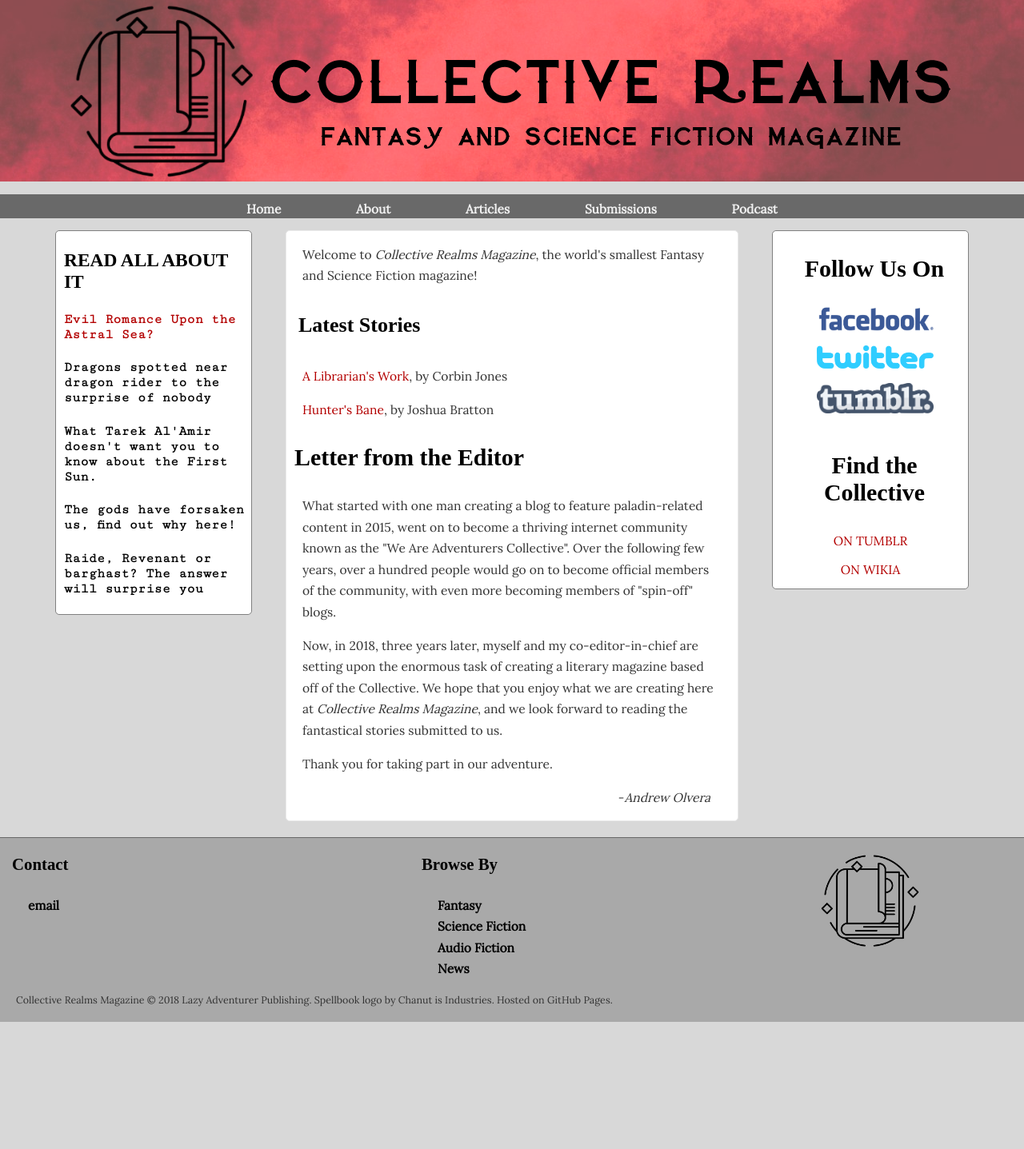
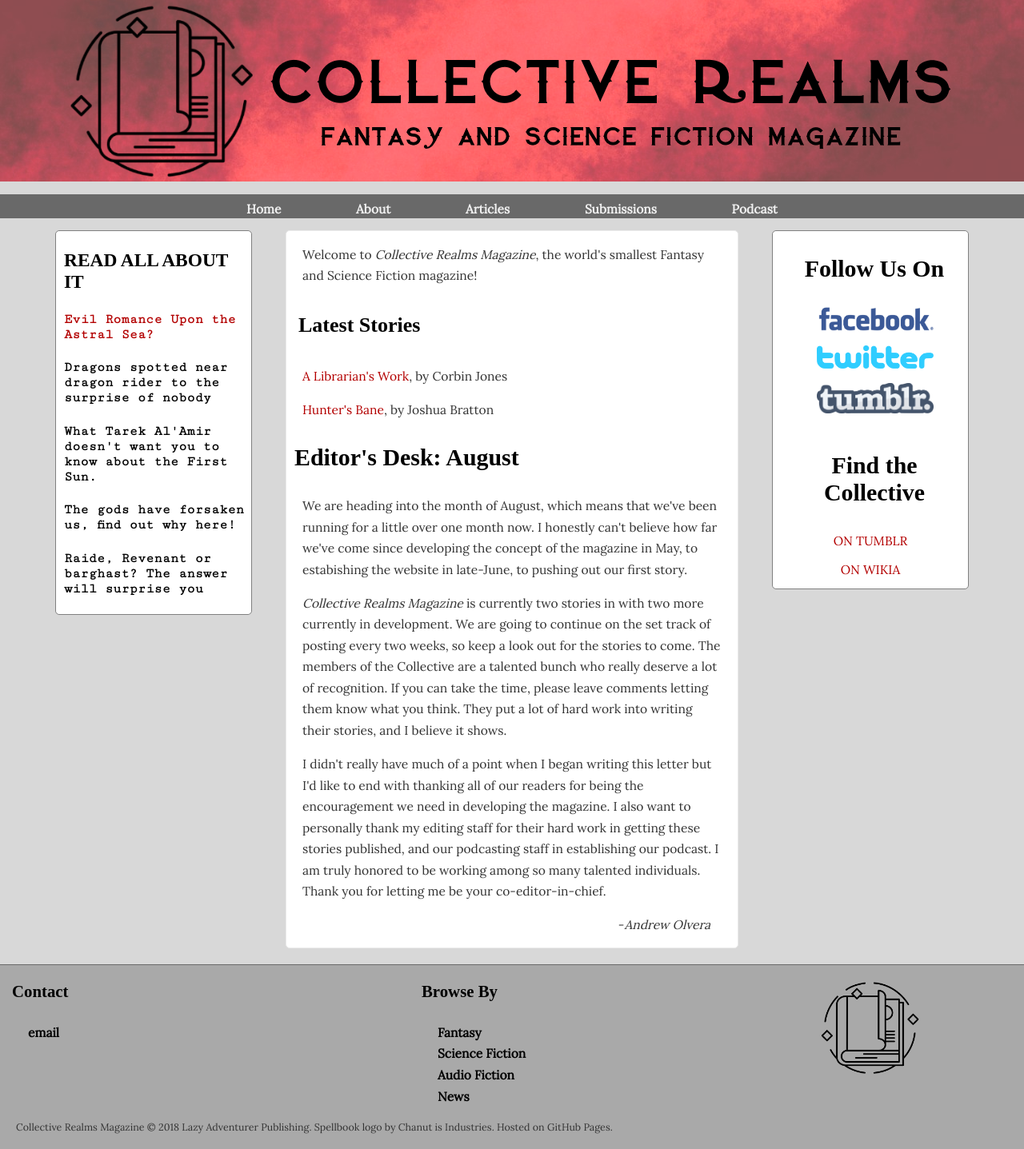
Before and after one commit to collectiverealms/collectiverealms, a Jekyll site: the page built from index.html, in a window 1280 px wide. Shown: the whole page at 80% size. Built offline with Jekyll 4.4.1, drawn with Linux system fonts in a browser that asks for light colours; some web fonts are replaced; the list of posts is cut into pages by our own code; before the commit the page ends 1278 px from its top, so only the background shows below that.

Commit message:
Update index.html

```diff
--- a/index.html
+++ b/index.html
@@ -6,9 +6,9 @@ title: Home
     <p>Welcome to <i>Collective Realms Magazine</i>, the world's smallest Fantasy and Science Fiction magazine!</p>
     <h4>Latest Stories</h4>
     {% include latestpost.html %}
-    <h3>Letter from the Editor</h3>
-    <p>What started with one man creating a blog to feature paladin-related content in 2015, went on to become a thriving internet community known as the "We Are Adventurers Collective". Over the following few years, over a hundred people would go on to become official members of the community, with even more becoming members of "spin-off" blogs.</p>
-    <p>Now, in 2018, three years later, myself and my co-editor-in-chief are setting upon the enormous task of creating a literary magazine based off of the Collective. We hope that you enjoy what we are creating here at <i>Collective Realms Magazine</i>, and we look forward to reading the fantastical stories submitted to us.</p>
-    <p>Thank you for taking part in our adventure.</p>
+    <h3>Editor's Desk: August</h3>
+    <p>We are heading into the month of August, which means that we've been running for a little over one month now. I honestly can't believe how far we've come since developing the concept of the magazine in May, to estabishing the website in late-June, to pushing out our first story.</p>
+    <p><i>Collective Realms Magazine</i> is currently two stories in with two more currently in development. We are going to continue on the set track of posting every two weeks, so keep a look out for the stories to come. The members of the Collective are a talented bunch who really deserve a lot of recognition. If you can take the time, please leave comments letting them know what you think. They put a lot of hard work into writing their stories, and I believe it shows.</p>
+    <p>I didn't really have much of a point when I began writing this letter but I'd like to end with thanking all of our readers for being the encouragement we need in developing the magazine. I also want to personally thank my editing staff for their hard work in getting these stories published, and our podcasting staff in establishing our podcast. I am truly honored to be working among so many talented individuals. Thank you for letting me be your co-editor-in-chief.</p>
     <p class="signature">-<i>Andrew Olvera</i></p>
 </div>
```
